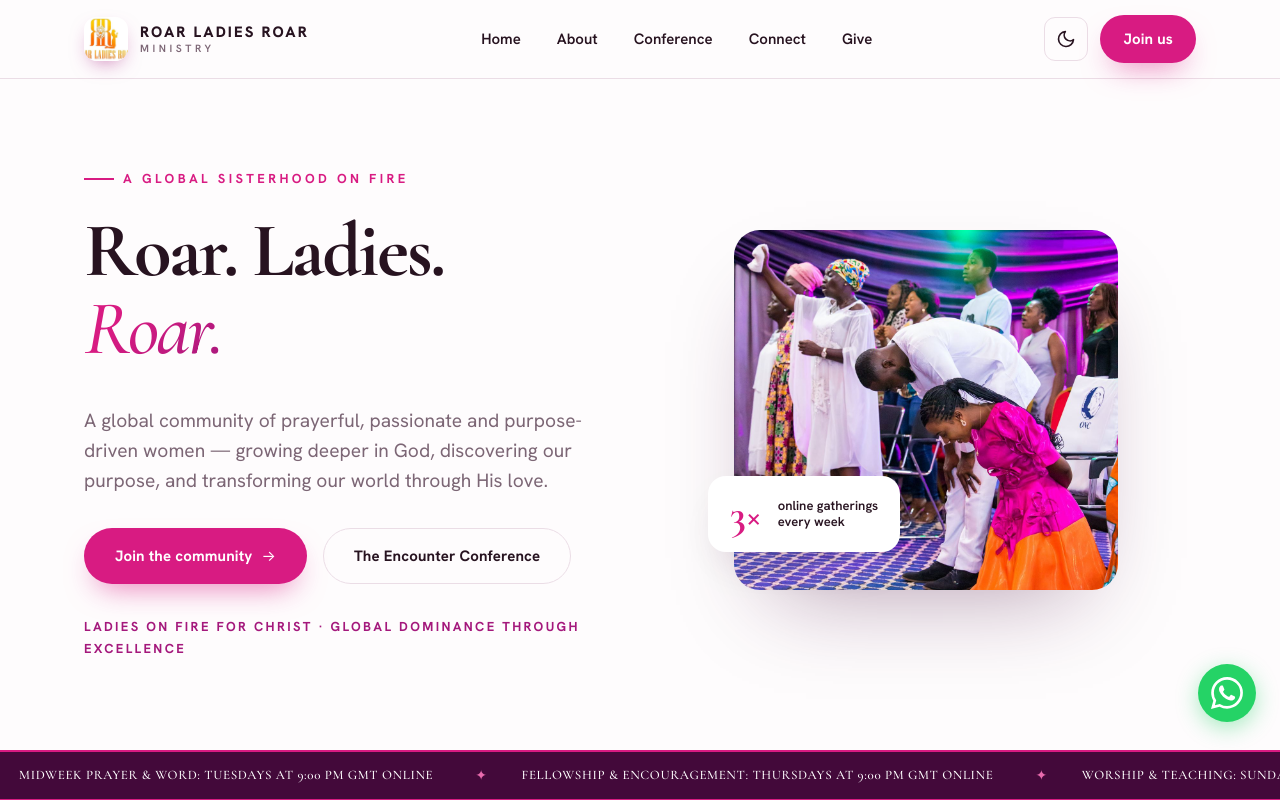
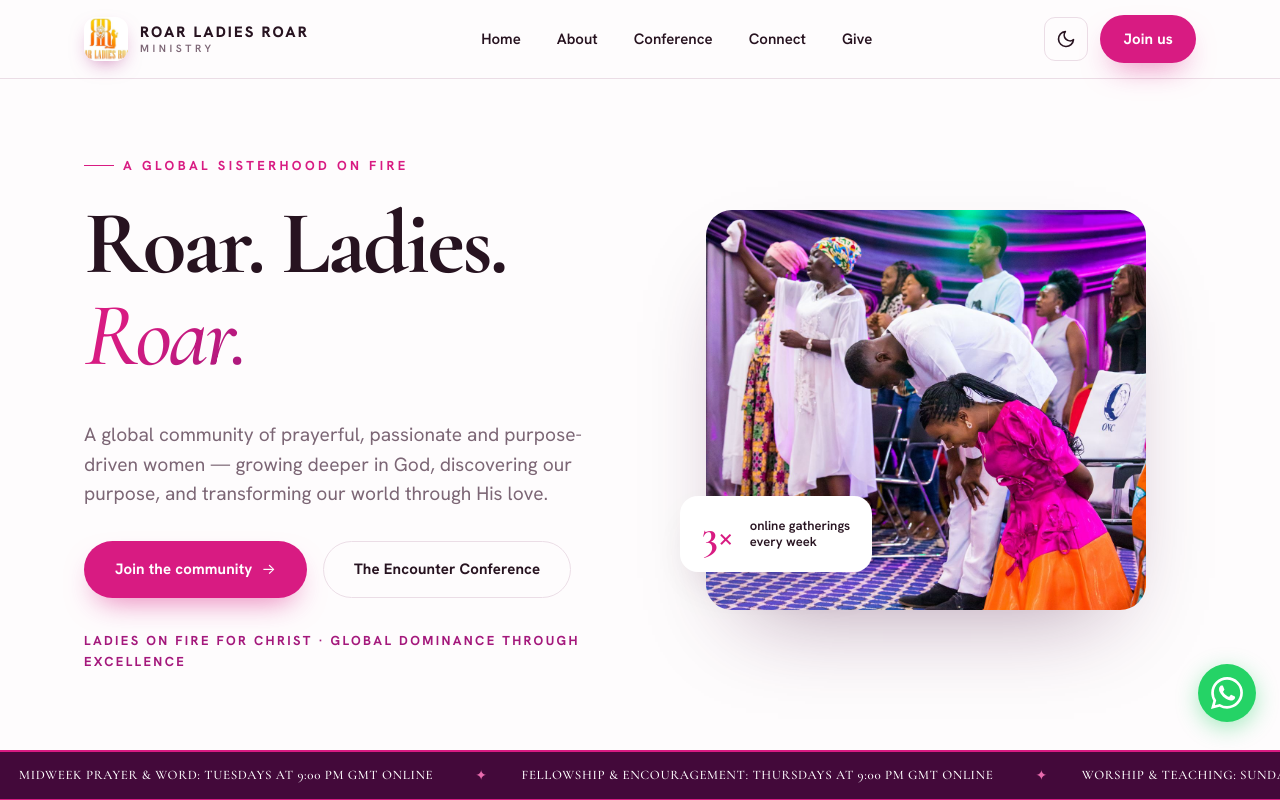
Before and after one commit to aa-Teye/roar-ladies-roar-, a React (Vite) app: page / in a window 1280 px wide. Shown: the top 800 px of the page. Built offline with nearby package versions, Linux system fonts and the light colour scheme.

Commit message:
feat: increase hero section title and image sizing on home page

```diff
--- a/src/pages/Home.jsx
+++ b/src/pages/Home.jsx
@@ -89,7 +89,7 @@
           {/* Copy */}
           <div>
             <span className="eyebrow reveal">A global sisterhood on fire</span>
-            <h1 className="hero-title reveal d1" style={{ fontSize: 'clamp(44px, 6vw, 78px)', lineHeight: '1.02', letterSpacing: '-0.03em', fontWeight: '800' }}>
+            <h1 className="hero-title reveal d1" style={{ fontSize: 'clamp(52px, 7.2vw, 90px)', lineHeight: '1.02', letterSpacing: '-0.03em', fontWeight: '800' }}>
               Roar. Ladies.<br />
               <span style={{
                 background: 'linear-gradient(135deg, var(--pink) 30%, var(--magenta) 100%)',
@@ -120,12 +120,12 @@
           </div>
 
           {/* Media */}
-          <div className="relative reveal d2" style={{ maxWidth: 'min(384px, 100%)', width: '100%', marginInline: 'auto' }}>
+          <div className="relative reveal d2" style={{ maxWidth: 'min(440px, 100%)', width: '100%', marginInline: 'auto' }}>
             <img
               src="/worship-hero.JPEG"
               alt="Women in Worship"
               className="w-full object-cover rounded-[26px]"
-              style={{ aspectRatio: '4/5', boxShadow: 'var(--shadow-lg)', maxHeight: 'min(480px, 45vh)' }}
+              style={{ aspectRatio: '4/5', boxShadow: 'var(--shadow-lg)', maxHeight: 'min(540px, 50vh)' }}
             />
             <div
               className="absolute flex items-center gap-4 bg-white rounded-[18px]"
```
